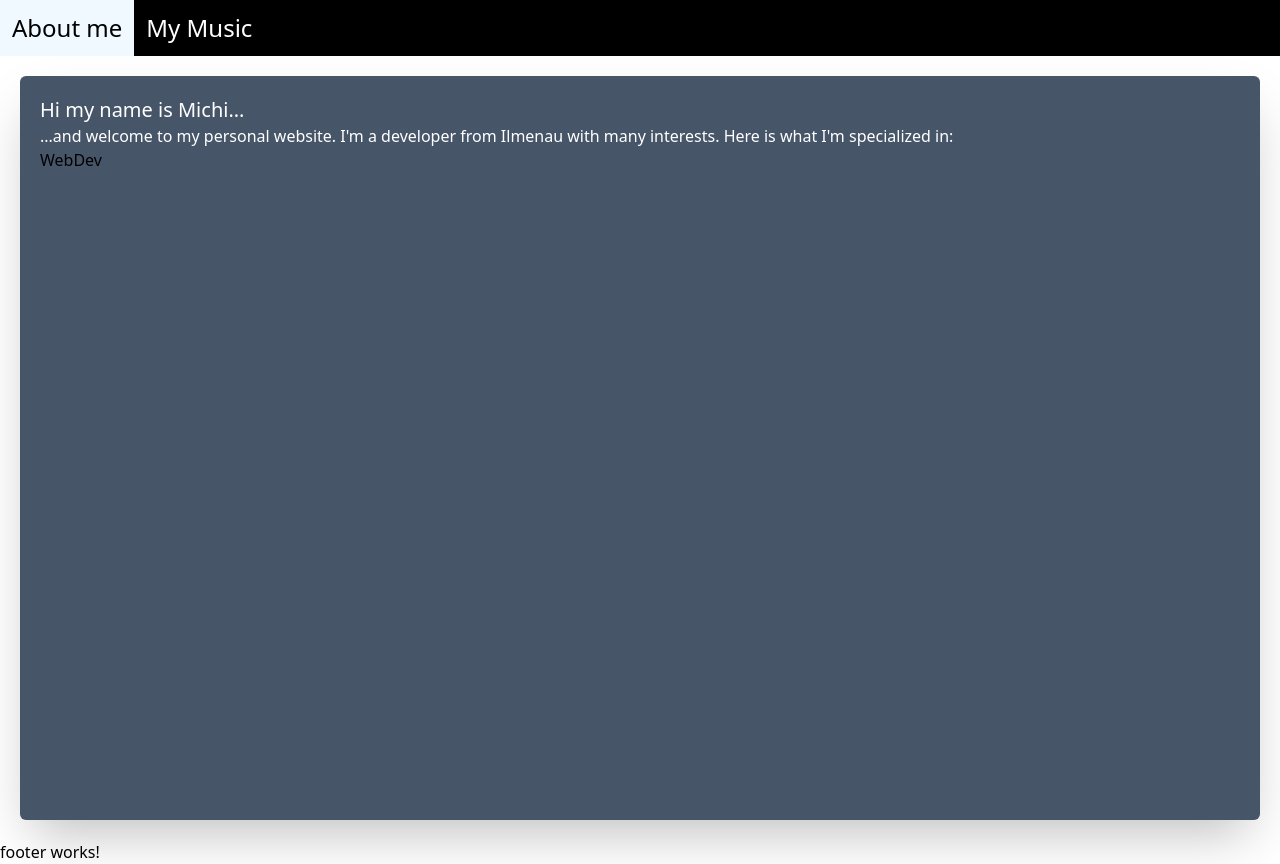
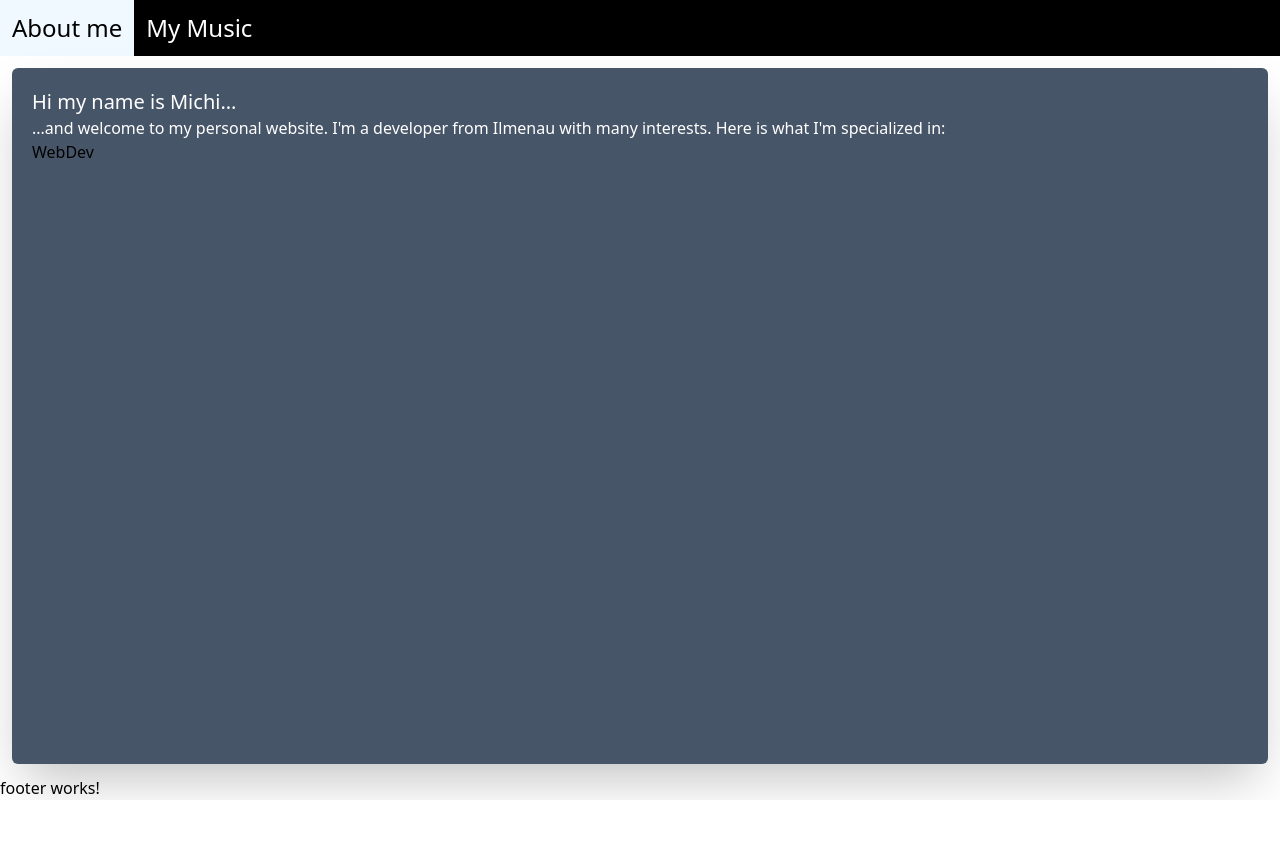
Before and after one commit to bountyface/website, an Angular app: page /about-me in a window 1280 px wide. After the commit the page ends 800 px from the top, so only its background shows below. Built offline with nearby package versions, Linux system fonts and the light colour scheme.

Commit message:
fix: :bug: fix styling

```diff
--- a/src/app/about-me/about-me.component.html
+++ b/src/app/about-me/about-me.component.html
@@ -1,4 +1,4 @@
-<div class="bg-slate-600 h-full m-5 p-5 rounded-md shadow-2xl">
+<div class="bg-slate-600 h-full p-5 rounded-md shadow-2xl">
   <div class="text-xl text-white">Hi my name is Michi...</div>
   <div class="text-white">
     ...and welcome to my personal website. I'm a developer from Ilmenau with
--- a/src/app/app.component.html
+++ b/src/app/app.component.html
@@ -1,7 +1,7 @@
 <div class="flex flex-col h-screen">
   <app-navigation-bar [navigationItems]="navigationItems"></app-navigation-bar>
-  <div class="h-full">
+  <div class="h-full m-3">
     <router-outlet />
-    <app-footer></app-footer>
   </div>
+  <app-footer></app-footer>
 </div>
```
